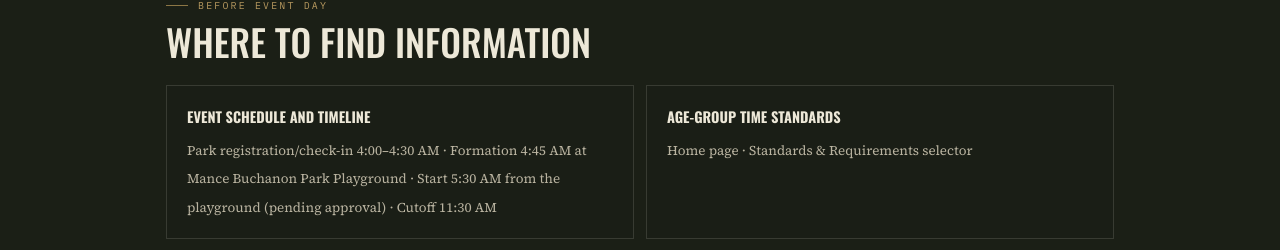
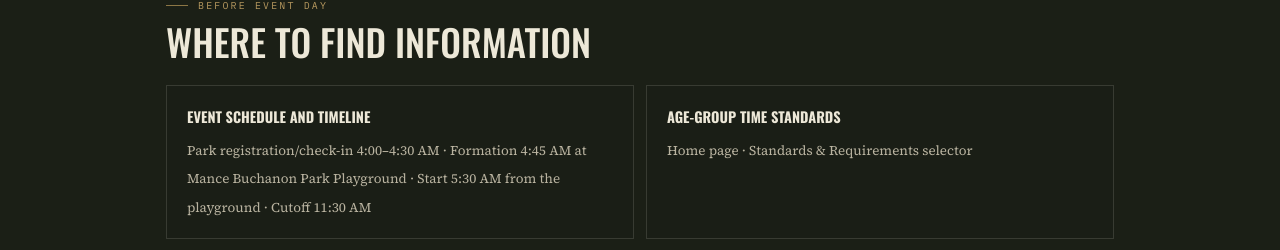
Before and after one commit to TypeErrorDev/nfm_416cabn, a Next.js app: page /resources in a window 1280 px wide. Shown: the part 2236-2486 px from the top of the page. Built offline with nearby package versions, Linux system fonts and the light colour scheme.

Commit message:
fixed a typo

```diff
--- a/app/page.tsx
+++ b/app/page.tsx
@@ -20,7 +20,7 @@ const scheduleItems = [
 const routeItems = [
   { label: "Route", value: "San Luis Rey Riverwalk Bike Path · out-and-back" },
   { label: "March distance", value: "18.6 miles" },
-  { label: "Start / finish", value: "Mance Buchanon Park Playground (pending approval)" },
+  { label: "Start / finish", value: "Mance Buchanon Park Playground" },
   { label: "Turnarounds", value: "O'Side Rock Garden, then eastern trail turnaround" },
   { label: "Route support", value: "Three volunteer-staffed water/first-aid stations, serving both directions" },
 ];
--- a/app/resources/page.tsx
+++ b/app/resources/page.tsx
@@ -75,7 +75,7 @@ export default function ResourcesPage() {
               <h2 id="guidance-title">Where to find information</h2>
             </div>
             <ul className="resource-list">
-              <li><strong>Event schedule and timeline</strong><span>Park registration/check-in 4:00–4:30 AM · Formation 4:45 AM at Mance Buchanon Park Playground · Start 5:30 AM from the playground (pending approval) · Cutoff 11:30 AM</span></li>
+              <li><strong>Event schedule and timeline</strong><span>Park registration/check-in 4:00–4:30 AM · Formation 4:45 AM at Mance Buchanon Park Playground · Start 5:30 AM from the playground  · Cutoff 11:30 AM</span></li>
               <li><strong>Age-group time standards</strong><span>Home page · Standards &amp; Requirements selector</span></li>
               <li><strong>Training overview</strong><span>Home page · Training &amp; Preparation</span></li>
               <li><strong>Official announcements</strong><span>Home page · Event Updates</span></li>
```
